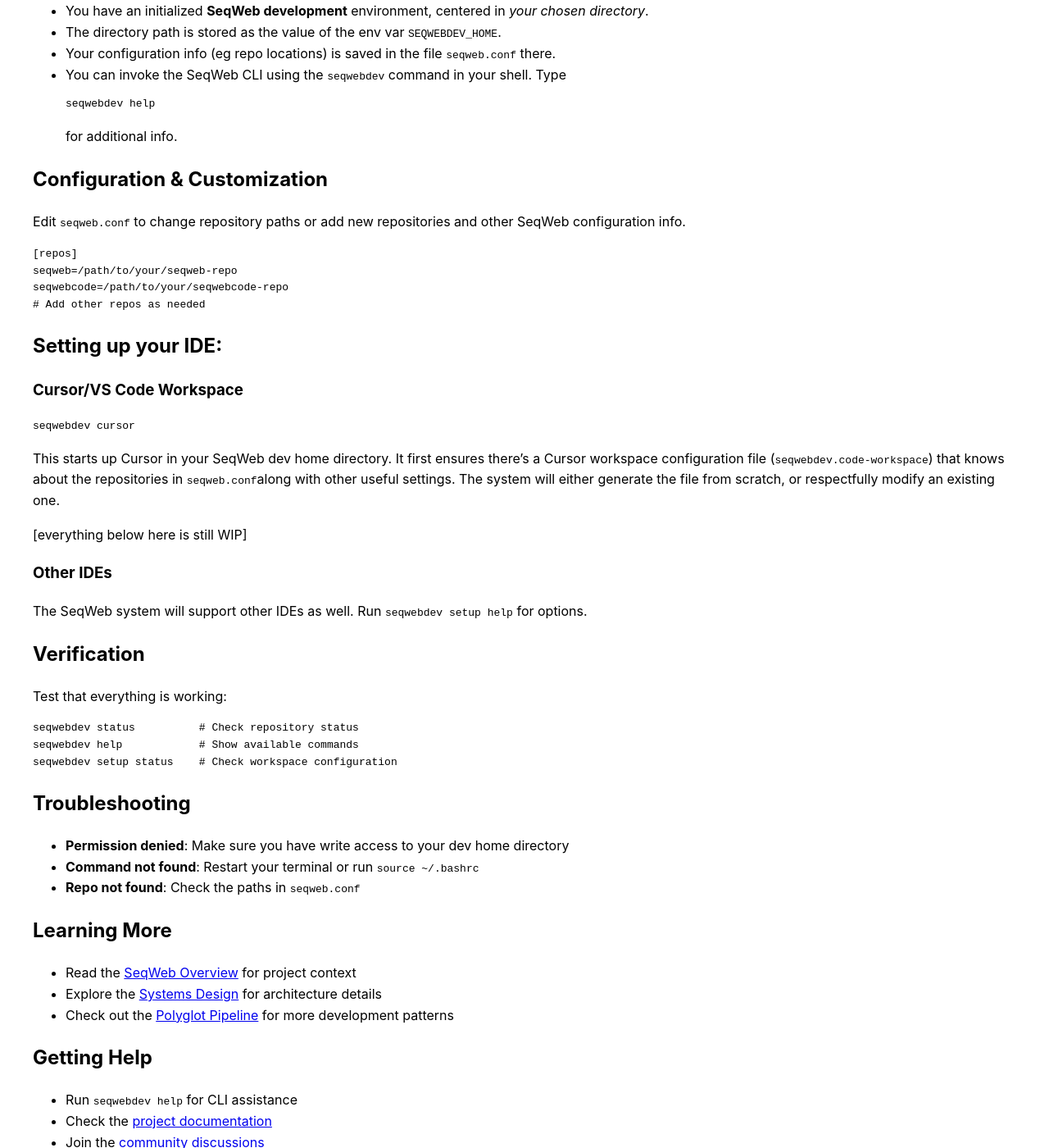
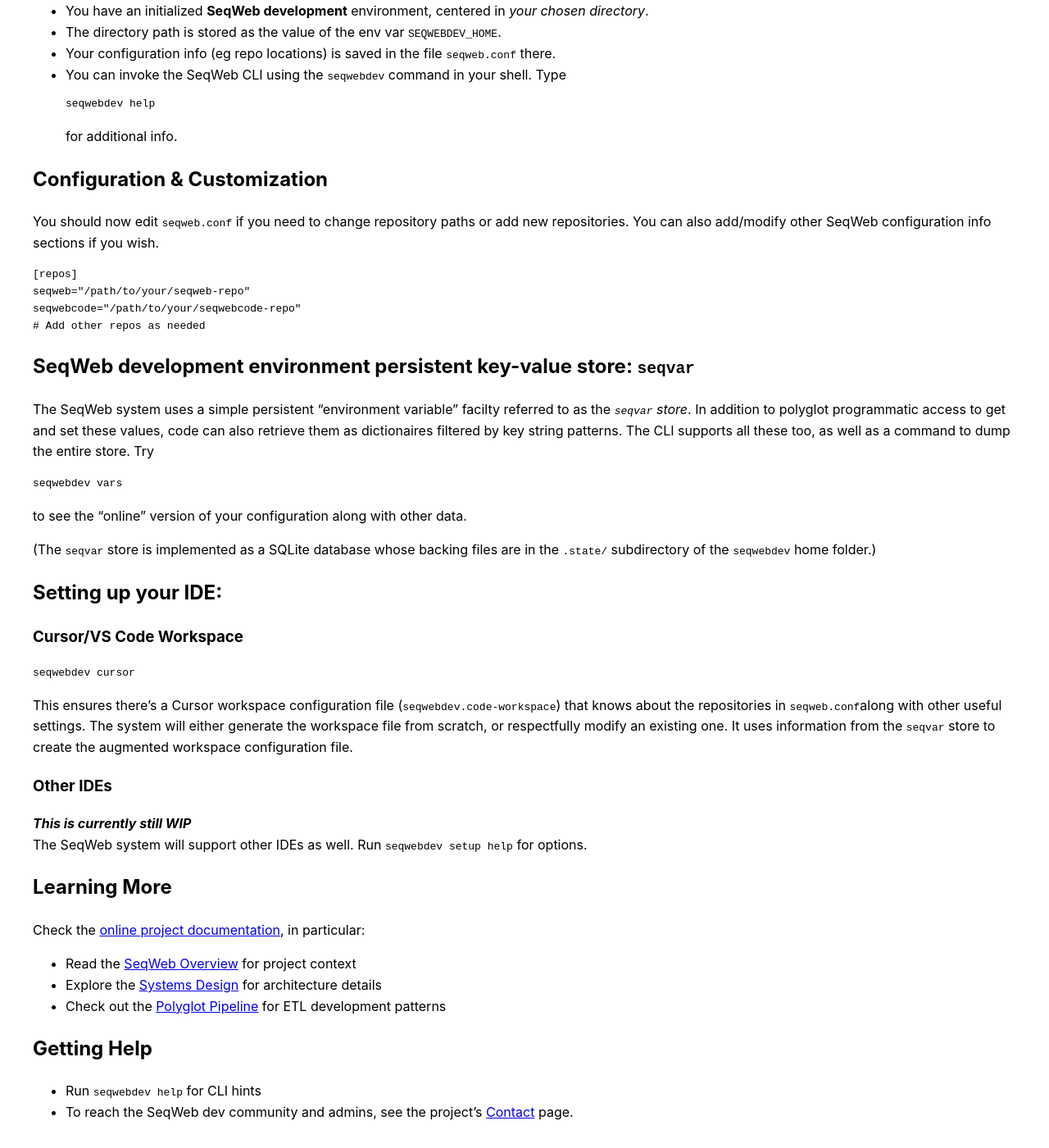
Before and after one commit to seqweb/seqweb, a Jekyll site: the page built from docs/next_steps.md, in a window 1280 px wide and 1400 px high, scrolled down 293 px. Shown: the whole window at 82% size. Built offline with Jekyll 4.4.1, drawn with Linux system fonts in a browser that asks for light colours; our own code applies the rules of GitHub Pages for plain Markdown files.

Commit message:
update next_steps and contact pages

````diff
--- a/docs/next_steps.md
+++ b/docs/next_steps.md
@@ -12,16 +12,29 @@
 ```
 for additional info.
 
+
 ## Configuration & Customization
 
-Edit `seqweb.conf` to change repository paths or add new repositories and other SeqWeb configuration info.
+You should now edit `seqweb.conf` if you need to change repository paths or add new repositories.
+You can also add/modify other SeqWeb configuration info sections if you wish.
 
 ```ini
 [repos]
-seqweb=/path/to/your/seqweb-repo
-seqwebcode=/path/to/your/seqwebcode-repo
+seqweb="/path/to/your/seqweb-repo"
+seqwebcode="/path/to/your/seqwebcode-repo"
 # Add other repos as needed
 ```
+
+## SeqWeb development environment persistent key-value store: `seqvar`
+
+The SeqWeb system uses a simple persistent "environment variable" facilty referred to as the _`seqvar` store_.  In addition to polyglot programmatic access to get and set these values, code can also retrieve them as dictionaires filtered by key string patterns.  The CLI supports all these too, as well as a command to dump the entire store.  Try
+```bash
+seqwebdev vars
+```
+to see the "online" version of your configuration along with other data.
+
+(The `seqvar` store is implemented as a SQLite database whose backing files are in the `.state/` subdirectory of the `seqwebdev` home folder.)
+
 
 ## Setting up your IDE:
 
@@ -31,40 +44,19 @@
 seqwebdev cursor
 ```
 
-This starts up Cursor in your SeqWeb dev home directory.  It first ensures there's a Cursor workspace configuration file (`seqwebdev.code-workspace`) that knows about the repositories in `seqweb.conf`along with other useful settings.  The system will either generate the file from scratch, or respectfully modify an existing one.
+This ensures there's a Cursor workspace configuration file (`seqwebdev.code-workspace`) that knows about the repositories in `seqweb.conf`along with other useful settings.  The system will either generate the workspace file from scratch, or respectfully modify an existing one. It uses information from the `seqvar` store to create the augmented workspace configuration file.
+
+### Other IDEs
+***This is currently still WIP***<br>
+The SeqWeb system will support other IDEs as well.  Run `seqwebdev setup help` for options.
 
 
-[everything below here is still WIP]
-
-### Other IDEs
-
-The SeqWeb system will support other IDEs as well.  Run `seqwebdev setup help` for options.
-
-## Verification
-
-Test that everything is working:
-
-```bash
-seqwebdev status          # Check repository status
-seqwebdev help            # Show available commands
-seqwebdev setup status    # Check workspace configuration
-```
-
-
-## Troubleshooting
-
-- **Permission denied**: Make sure you have write access to your dev home directory
-- **Command not found**: Restart your terminal or run `source ~/.bashrc`
-- **Repo not found**: Check the paths in `seqweb.conf`
-
 ## Learning More
-
+Check the [online project documentation](https://www.seqweb.org/), in particular:
 - Read the [SeqWeb Overview](seqweb_overview) for project context
 - Explore the [Systems Design](systems_design) for architecture details
-- Check out the [Polyglot Pipeline](polyglot_pipeline) for more development patterns
+- Check out the [Polyglot Pipeline](polyglot_pipeline) for ETL development patterns
 
 ## Getting Help
-
-- Run `seqwebdev help` for CLI assistance
-- Check the [project documentation](https://www.seqweb.org/)
-- Join the [community discussions](https://github.com/seqweb/seqweb/discussions)
+- Run `seqwebdev help` for CLI hints
+- To reach the SeqWeb dev community and admins, see the project's [Contact](contact) page.
````
Also changed, not shown: docs/contact.md (+2 -1 lines).
